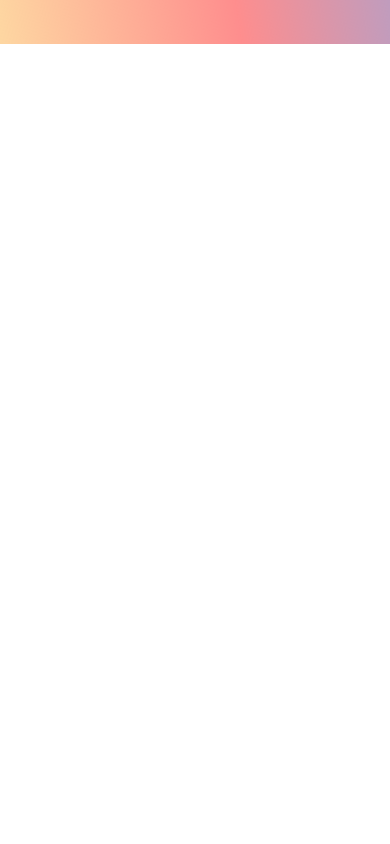
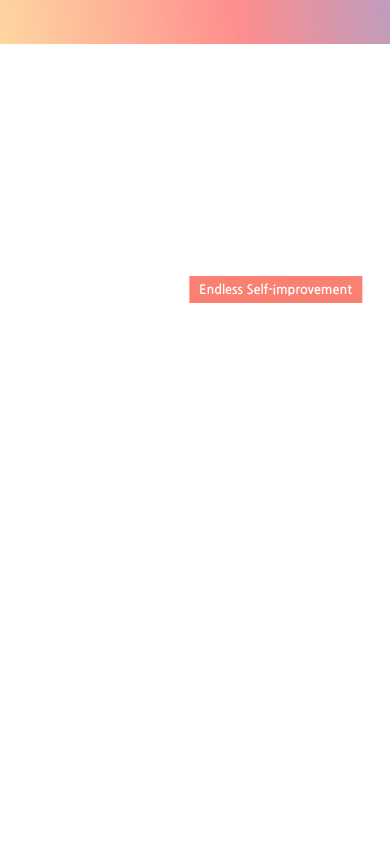
Before and after one commit to Sophia9156/portfolio, a plain HTML site: page about.html in a window 390 px wide. Shown: the part 800-1644 px from the top of the page. Drawn offline with nearby package versions, Linux system fonts and the light colour scheme; a web font is replaced by a local one.

Commit message:
about introduction 메뉴 UI 수정

```diff
--- a/scss/about.scss
+++ b/scss/about.scss
@@ -394,29 +394,47 @@
   }
   .category{
     position: absolute;
-    right: 0;
+    right: 5%;
     top: 0;
     width: 100%;
     height: 100%;
     display: flex;
     flex-direction: column;
-    justify-content: space-evenly;
-    align-items: flex-start;
+    justify-content: flex-start;
+    align-items: flex-end;
     overflow: hidden;
     p{
-      width: 100%;
-      font-size: 2rem;
+      margin: 0.5rem 0;
+      display: inline-block;
+      position: relative;
+      padding: 15px 20px;
+      font-size: 1.5rem;
       color: #fff;
       font-family: $nanum;
       font-weight: 700;
       text-align: right;
-      transform: translateX(5%);
       transition: .7s;
       opacity: .3;
       cursor: pointer;
+      &::before{
+        content: '';
+        width: 100%;
+        height: 100%;
+        position: absolute;
+        right: 0; bottom: 0;
+        background-color: salmon;
+        z-index: -1;
+        opacity: 0;
+        transform: translateX(-100%);
+        transition: 1s;
+      }
       &.active{
         transform: translateX(-5%);
         opacity: 1;
+        &::before{
+          opacity: 1;
+          transform: translateX(0);
+        }
       }
       &:hover{
         opacity: 1;
@@ -503,10 +521,10 @@
     }
   }
   .category{
-    top: 15rem;
-    height: 30%;
+    top: 12rem;
     p{
-      font-size: 1.5rem;
+      padding: 10px 15px;
+      font-size: 1.2rem;
     }
   }
   .text{
@@ -559,6 +577,7 @@
 
 // skills
 .skillsWrap{
+  margin: 3rem auto;
   .skillContainer{
     flex-wrap: wrap;
     li{
@@ -588,10 +607,11 @@
     }
   }
   .category{
-    top: 9rem;
-    height: 30%;
+    top: 10rem;
     p{
-      font-size: 1rem;
+      margin: 0.2rem 0;
+      padding: 10px 15px;
+      font-size: 0.9rem;
     }
   }
   .text{
@@ -616,6 +636,7 @@
 
 // profile
 .profile{
+  margin: 15rem auto 0;
   .profileImg{
     width: 10rem;
     height: 10rem;
@@ -664,7 +685,7 @@
 // introduction
 .introduction{
   height: 40rem;
-  margin: 10rem auto 5rem;
+  margin: 10rem auto 0;
   .title{
     span{
       font-size: 1.2rem;
@@ -672,14 +693,15 @@
   }
   .category{
     top: 9rem;
-    height: 25%;
     p{
-      font-size: 1rem;
+      margin: 0.1rem 0;
+      padding: 7px 10px;
+      font-size: 0.8rem;
     }
   }
   .text{
     width: 60%;
-    top: 23rem;
+    top: 20rem;
     p{
       font-size: 0.7rem;
     }
```
Also changed, not shown: scss/about.css, 1 other file.
